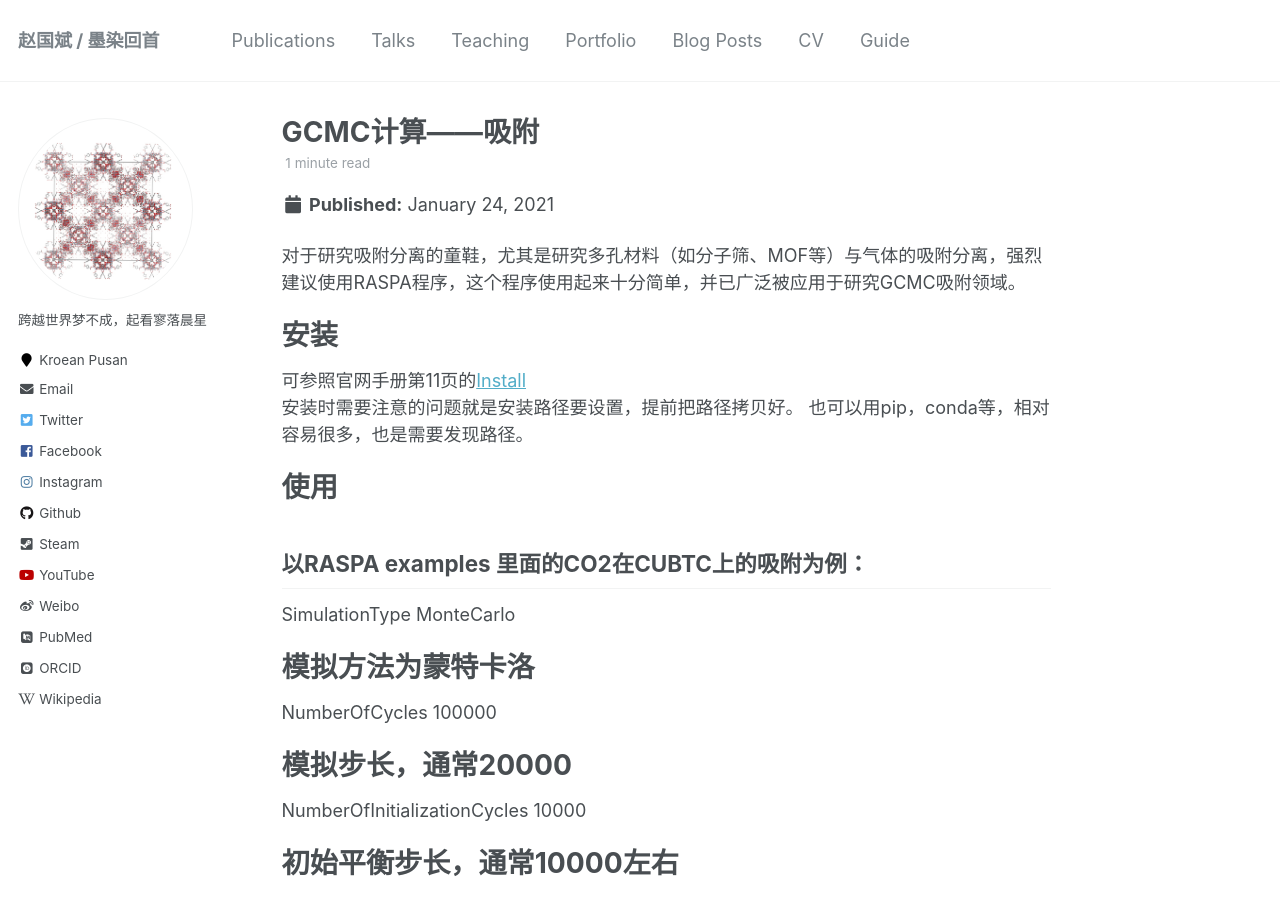
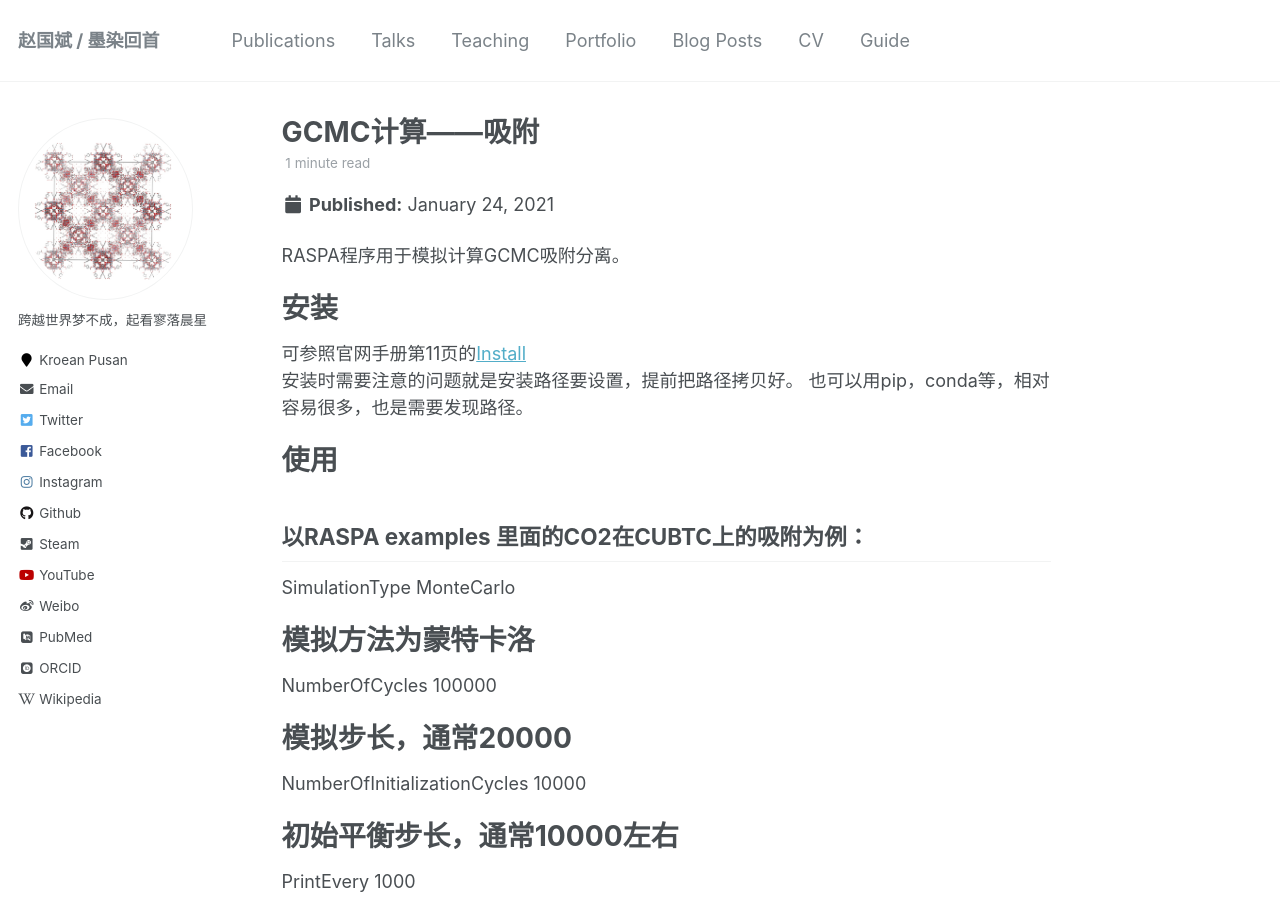
Before and after one commit to sxm13/ZGBshenxiaomoCV.github.io, a Jekyll site: the page built from _posts/2021-01-24-blog-post-1.md, in a window 1280 px wide and 900 px high. Built offline with Jekyll 4.4.1, drawn with Linux system fonts in a browser that asks for light colours; some web fonts are replaced.

Commit message:
Update 2021-01-24-blog-post-1.md

```diff
--- a/_posts/2021-01-24-blog-post-1.md
+++ b/_posts/2021-01-24-blog-post-1.md
@@ -8,7 +8,7 @@
   - 吸附与分离
 ---
 
-对于研究吸附分离的童鞋，尤其是研究多孔材料（如分子筛、MOF等）与气体的吸附分离，强烈建议使用RASPA程序，这个程序使用起来十分简单，并已广泛被应用于研究GCMC吸附领域。
+RASPA程序用于模拟计算GCMC吸附分离。
 
 安装
 ======
```
